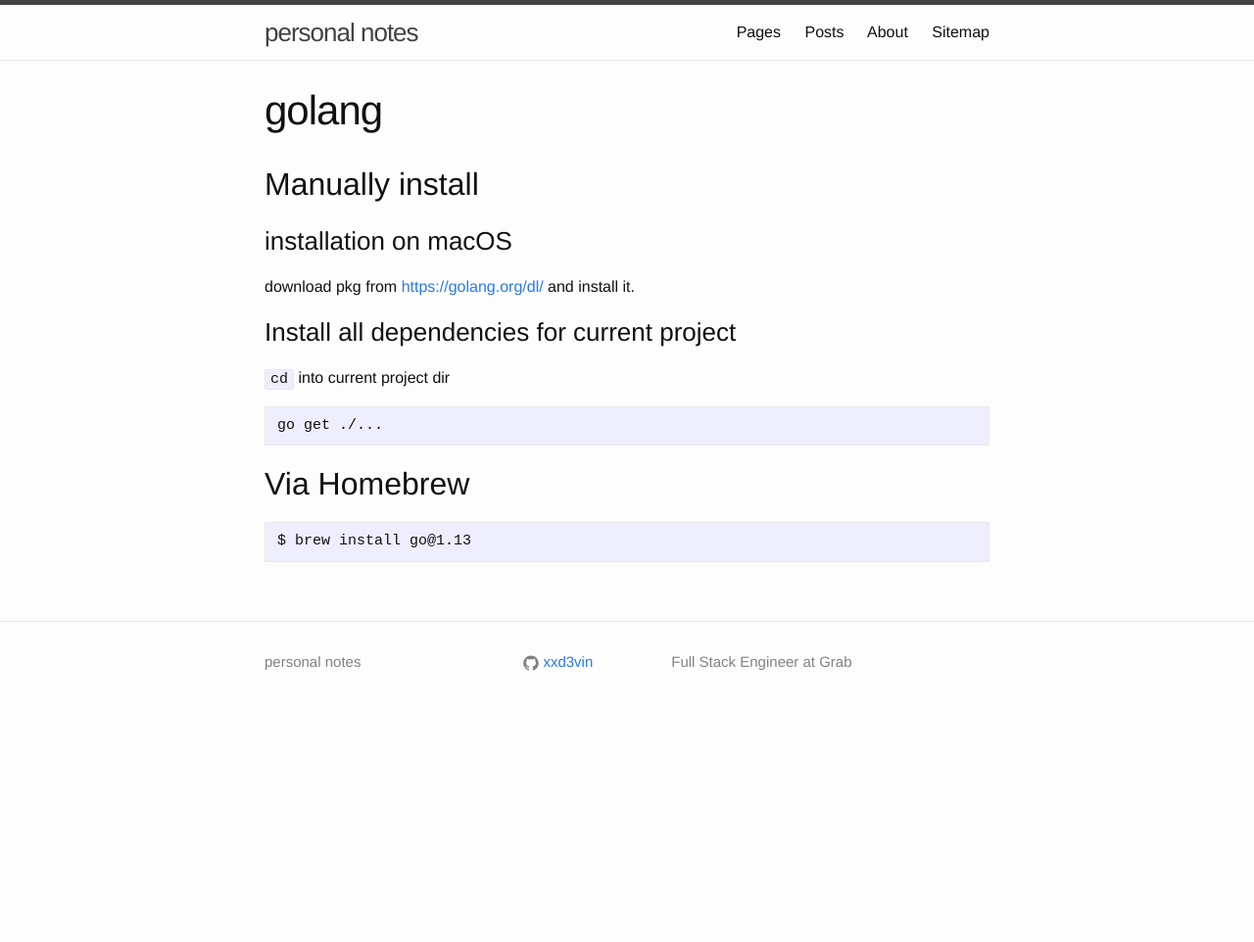
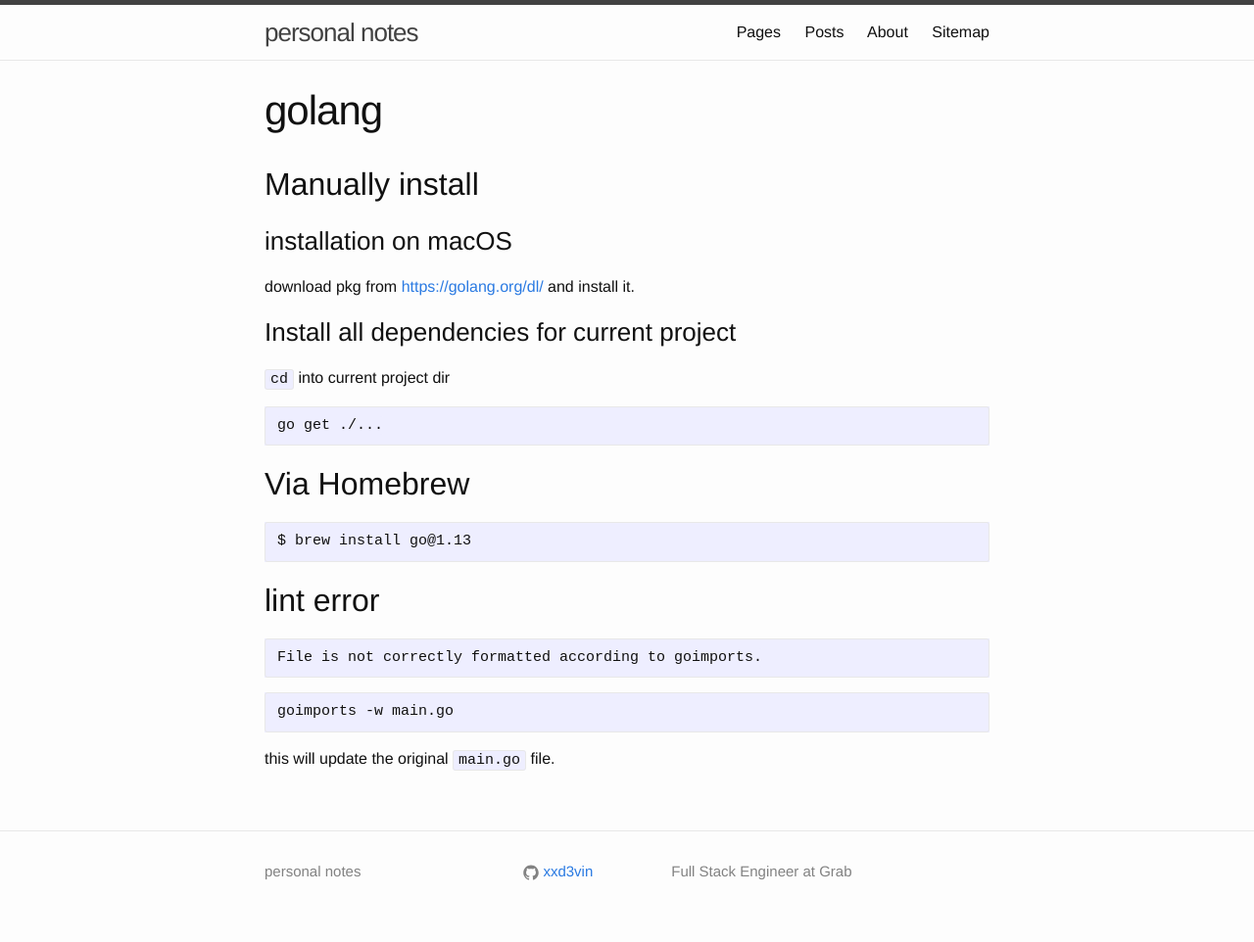
Before and after one commit to xx7y7xx/xx7y7xx.github.io, a Jekyll site: the page built from golang.md, in a window 1280 px wide. Shown: the whole page at 98% size. Built offline with Jekyll 4.4.1, drawn with Linux system fonts in a browser that asks for light colours; comment, search, counter and statistics services are not loaded; before the commit the page ends 900 px from its top, so only the background shows below that.

Commit message:
Update golang.md

````diff
--- a/golang.md
+++ b/golang.md
@@ -22,3 +22,15 @@ go get ./...
 ```
 $ brew install go@1.13
 ```
+
+## lint error
+
+```
+File is not correctly formatted according to goimports.
+```
+
+```
+goimports -w main.go
+```
+
+this will update the original `main.go` file.
````
